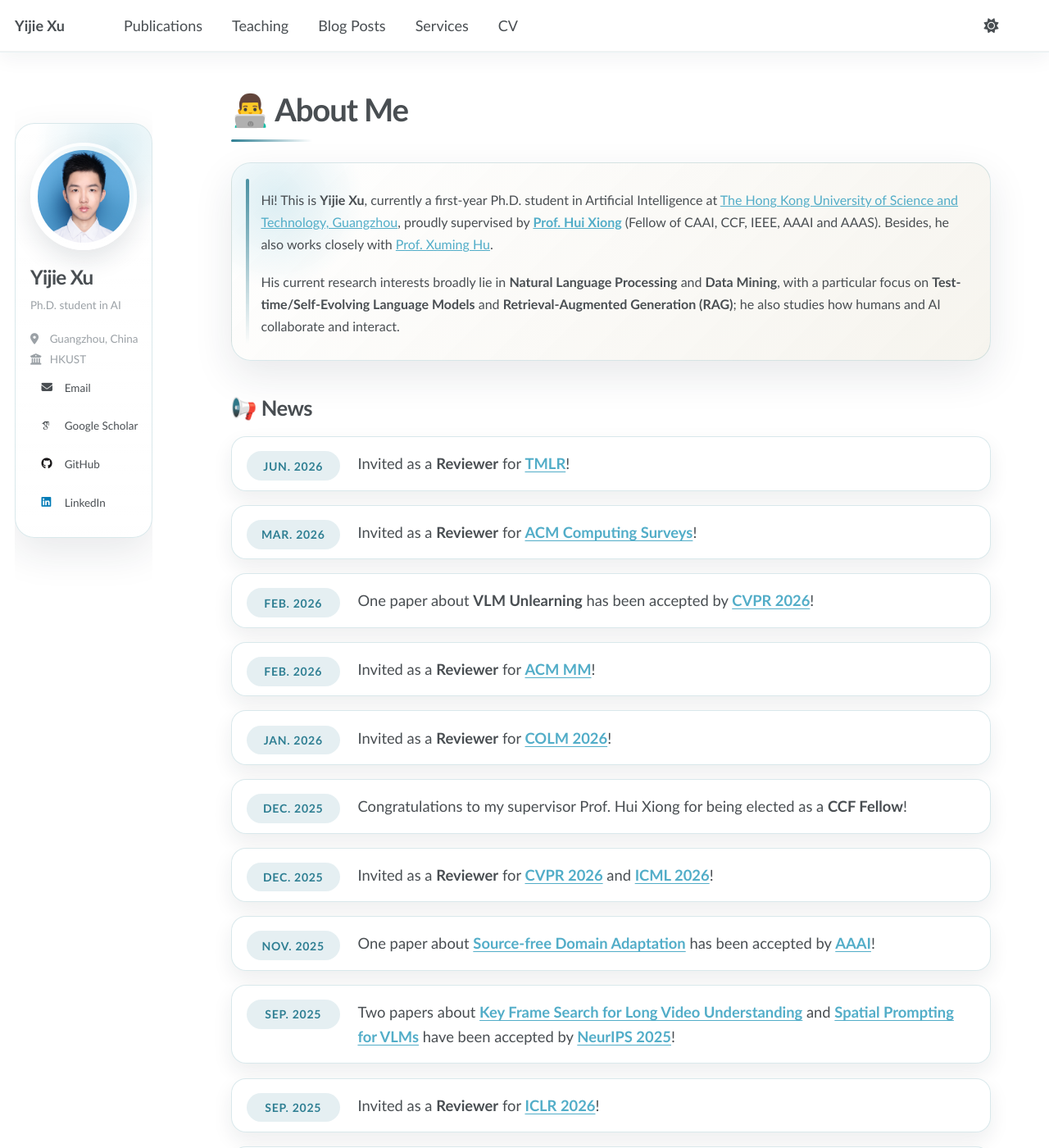
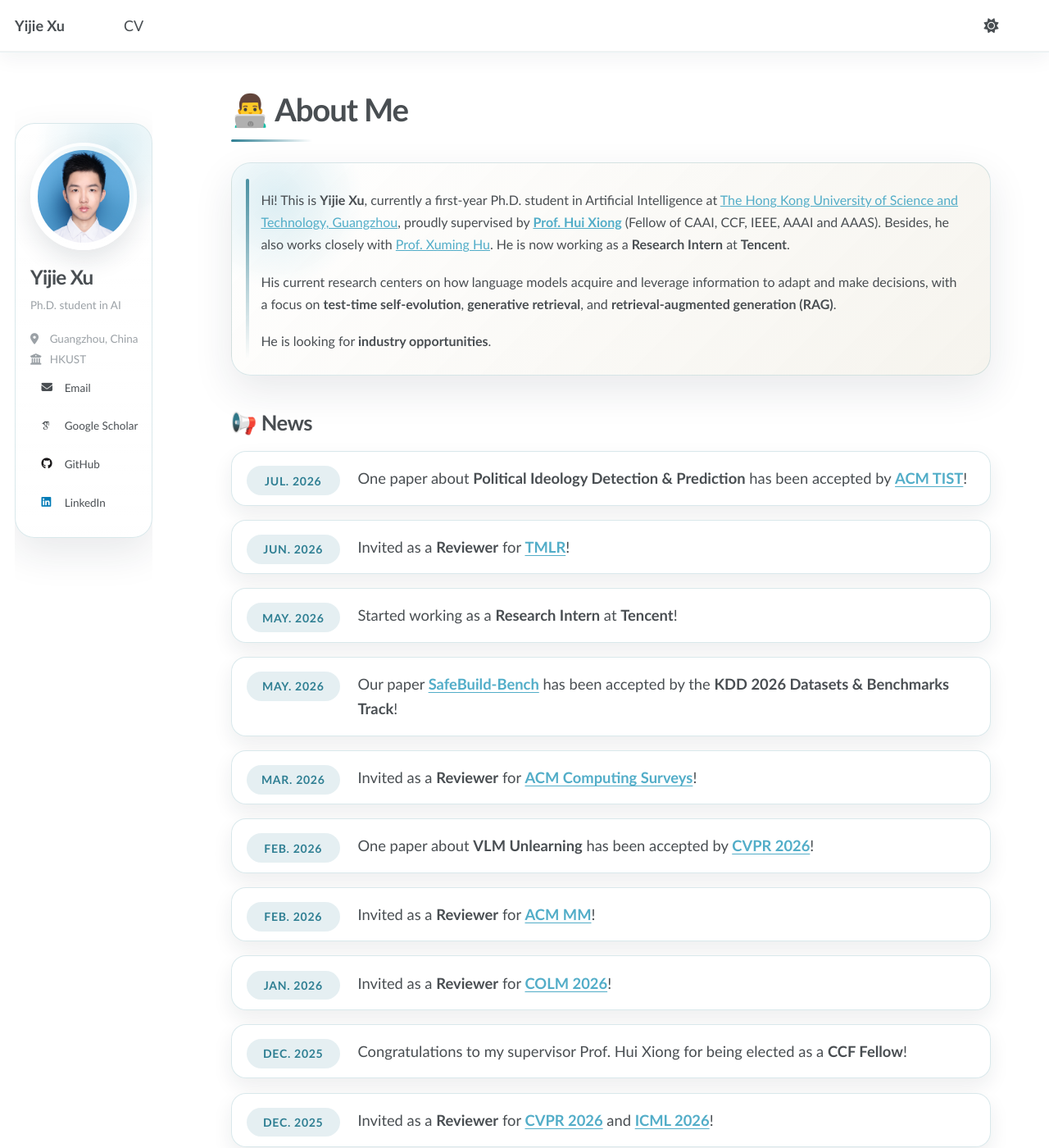
Before and after one commit to yeahjack/yeahjack.github.io, a Jekyll site: the page built from _pages/about.md, in a window 1280 px wide and 1400 px high. Shown: the whole window at 82% size. Built offline with Jekyll 4.4.1, drawn with Linux system fonts in a browser that asks for light colours; some web fonts are replaced; a script that is not in the unit is left out.

```diff
--- a/_pages/about.md
+++ b/_pages/about.md
@@ -14,15 +14,24 @@ redirect_from:
     <a href="https://hkust-gz.edu.cn/">The Hong Kong University of Science and Technology, Guangzhou</a>, proudly supervised by
     <a href="https://scholar.google.com/citations?user=cVDF1tkAAAAJ"><strong>Prof. Hui Xiong</strong></a>
     (Fellow of CAAI, CCF, IEEE, AAAI and AAAS). Besides, he also works closely with
-    <a href="https://xuminghu.github.io/">Prof. Xuming Hu</a>.
+    <a href="https://xuminghu.github.io/">Prof. Xuming Hu</a>. He is now working as a <strong>Research Intern</strong> at <strong>Tencent</strong>.
   </p>
   <p>
-    His current research interests broadly lie in <strong>Natural Language Processing</strong> and <strong>Data Mining</strong>, with a particular focus on <strong>Test-time/Self-Evolving Language Models</strong> and <strong>Retrieval-Augmented Generation (RAG)</strong>; he also studies how humans and AI collaborate and interact.
+    His current research centers on how language models acquire and leverage information to adapt and make decisions, with a focus on <strong>test-time self-evolution</strong>, <strong>generative retrieval</strong>, and <strong>retrieval-augmented generation (RAG)</strong>.
+  </p>
+  <p>
+    He is looking for <strong>industry opportunities</strong>.
   </p>
 </div>
 
 # 📢 News
+<span class="news-date">Jul. 2026</span> One paper about <strong>Political Ideology Detection & Prediction</strong> has been accepted by [**ACM TIST**](https://dl.acm.org/journal/tist)!
+
 <span class="news-date">Jun. 2026</span> Invited as a **Reviewer** for [**TMLR**](https://jmlr.org/tmlr/)!
+
+<span class="news-date">May. 2026</span> Started working as a **Research Intern** at **Tencent**!
+
+<span class="news-date">May. 2026</span> Our paper [**SafeBuild-Bench**](https://arxiv.org/abs/2608.00068) has been accepted by the **KDD 2026 Datasets & Benchmarks Track**!
 
 <span class="news-date">Mar. 2026</span> Invited as a **Reviewer** for [**ACM Computing Surveys**](https://dl.acm.org/journal/csur)!
 
```
Also changed, not shown: _data/navigation.yml (+8 -8 lines).
